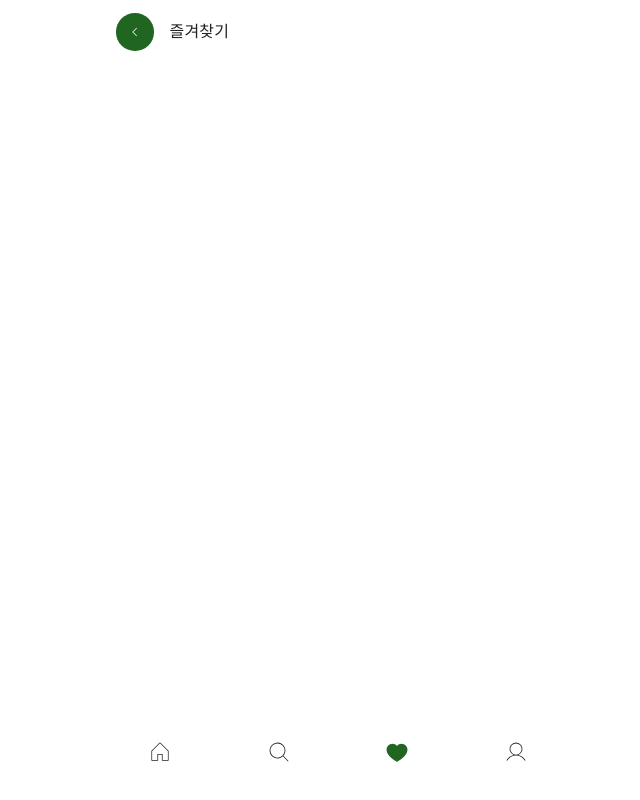
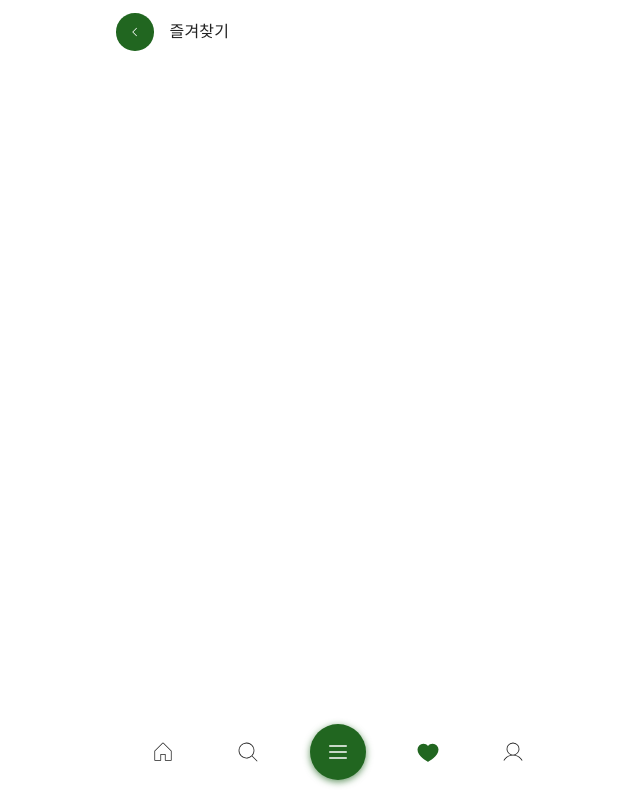
Before and after one commit to YoonKeumJae/Feaverthon, a React (Vite) app: page /favorite in a window 1280 px wide. Shown: the whole page, without its empty margins (326-966 px from the left). Built offline with nearby package versions, Linux system fonts and the light colour scheme.

Commit message:
feat #2 add bottomNav

```diff
--- a/package.json
+++ b/package.json
@@ -14,6 +14,7 @@
     "@emotion/styled": "^11.11.0",
     "@mui/material": "^5.14.8",
     "@phosphor-icons/react": "^2.0.10",
+    "prop-types": "^15.8.1",
     "react": "^18.2.0",
     "react-dom": "^18.2.0",
     "react-kakao-maps-sdk": "^1.1.18",
--- /dev/null
+++ b/src/components/BottomNav/data.jsx
@@ -0,0 +1,44 @@
+import React from "react";
+import { Heart, House, MagnifyingGlass, User } from "@phosphor-icons/react";
+import primaryColor from "../../common";
+
+const menu = [
+  {
+    path: "/",
+    icon: (isVisited) => (
+      <House
+        weight={isVisited ? "fill" : "thin"}
+        color={isVisited ? primaryColor : "#222"}
+      />
+    ),
+  },
+  {
+    path: "/search",
+    icon: (isVisited) => (
+      <MagnifyingGlass
+        weight={isVisited ? "fill" : "thin"}
+        color={isVisited ? primaryColor : "#222"}
+      />
+    ),
+  },
+  {
+    path: "/favorite",
+    icon: (isVisited) => (
+      <Heart
+        weight={isVisited ? "fill" : "thin"}
+        color={isVisited ? primaryColor : "#222"}
+      />
+    ),
+  },
+  {
+    path: "/mypage",
+    icon: (isVisited) => (
+      <User
+        weight={isVisited ? "fill" : "thin"}
+        color={isVisited ? primaryColor : "#222"}
+      />
+    ),
+  },
+];
+
+export default menu;
--- a/src/components/BottomNav/index.jsx
+++ b/src/components/BottomNav/index.jsx
@@ -1,62 +1,11 @@
-import styled from "@emotion/styled";
-import { IconButton } from "@mui/material";
-import { Heart, House, MagnifyingGlass, User } from "@phosphor-icons/react";
 import React from "react";
 import { useLocation } from "react-router-dom";
-import primaryColor from "../../common";
+import { IconButton } from "@mui/material";
+import PropTypes from "prop-types";
+import { StyledFooter, StyledCenterButton } from "./style";
+import menu from "./data";
 
-const menu = [
-  {
-    path: "/",
-    icon: (isVisited) => (
-      <House
-        weight={isVisited ? "fill" : "thin"}
-        color={isVisited ? primaryColor : "#222"}
-      />
-    ),
-  },
-  {
-    path: "/search",
-    icon: (isVisited) => (
-      <MagnifyingGlass
-        weight={isVisited ? "fill" : "thin"}
-        color={isVisited ? primaryColor : "#222"}
-      />
-    ),
-  },
-  {
-    path: "/favorite",
-    icon: (isVisited) => (
-      <Heart
-        weight={isVisited ? "fill" : "thin"}
-        color={isVisited ? primaryColor : "#222"}
-      />
-    ),
-  },
-  {
-    path: "/mypage",
-    icon: (isVisited) => (
-      <User
-        weight={isVisited ? "fill" : "thin"}
-        color={isVisited ? primaryColor : "#222"}
-      />
-    ),
-  },
-];
-
-const StyledFooter = styled.div`
-  position: fixed;
-  bottom: 0;
-  width: 100%;
-  height: 6rem;
-  max-width: 444px;
-  display: flex;
-  justify-content: space-between;
-  align-items: center;
-  padding: 1rem 1.5rem;
-`;
-
-export default function BottomNav() {
+function BottomNav({ centerMenu }) {
   const location = useLocation();
   const pafilldex = menu.findIndex(
     (object) => location.pathname && object.path === location.pathname,
@@ -65,9 +14,17 @@ export default function BottomNav() {
   return (
     <StyledFooter>
       {menu.map((item, idx) => {
-        // 중간 동그라미 버튼 자리
+        if (idx === Math.floor(menu.length / 2))
+          return (
+            <React.Fragment key={item.path}>
+              <StyledCenterButton>{centerMenu.icon}</StyledCenterButton>
+              <IconButton className="menuIcon">
+                {item.icon(pafilldex === idx)}
+              </IconButton>
+            </React.Fragment>
+          );
         return (
-          <IconButton key={item.path}>
+          <IconButton key={item.path} className="menuIcon">
             {item.icon(pafilldex === idx)}
           </IconButton>
         );
@@ -75,3 +32,13 @@ export default function BottomNav() {
     </StyledFooter>
   );
 }
+
+// typescript 대용..
+BottomNav.propTypes = {
+  centerMenu: PropTypes.shape({
+    path: PropTypes.string,
+    icon: PropTypes.node,
+  }).isRequired,
+};
+
+export default BottomNav;
--- /dev/null
+++ b/src/components/BottomNav/style.js
@@ -0,0 +1,26 @@
+import styled from "@emotion/styled";
+import { IconButton, alpha } from "@mui/material";
+import primaryColor from "../../common";
+
+export const StyledFooter = styled.div`
+  position: fixed;
+  bottom: 0;
+  width: 100%;
+  height: 6rem;
+  max-width: 444px;
+  display: flex;
+  justify-content: space-between;
+  align-items: center;
+  padding: 1rem 1.5rem;
+
+  .MuiIconButton-root.menuIcon {
+    padding: 0.5rem 0.7rem;
+  }
+`;
+
+export const StyledCenterButton = styled(IconButton)`
+  background-color: ${primaryColor};
+  padding: 1rem;
+  color: #fff;
+  box-shadow: 0px 2px 7px ${alpha(primaryColor, 0.7)};
+`;
--- a/src/pages/favorite/index.jsx
+++ b/src/pages/favorite/index.jsx
@@ -1,14 +1,19 @@
 import { Container } from "@mui/material";
-import React from "react";
+import React, { useState } from "react";
+import { List } from "@phosphor-icons/react";
 import Header from "./conponents/Header";
 import BottomNav from "../../components/BottomNav";
 
 export default function Favorites() {
+  const [centerMenu, setCenterMenu] = useState({
+    path: "/",
+    icon: <List />,
+  });
   return (
     <Container maxWidth="xs" sx={{ p: 0 }}>
       <Header />
       즐겨찾기 페이지
-      <BottomNav />
+      <BottomNav centerMenu={centerMenu} setCenterMenu={setCenterMenu} />
     </Container>
   );
 }
```
Also changed, not shown: 1 other file (tests, documents, lock files or other folders).
